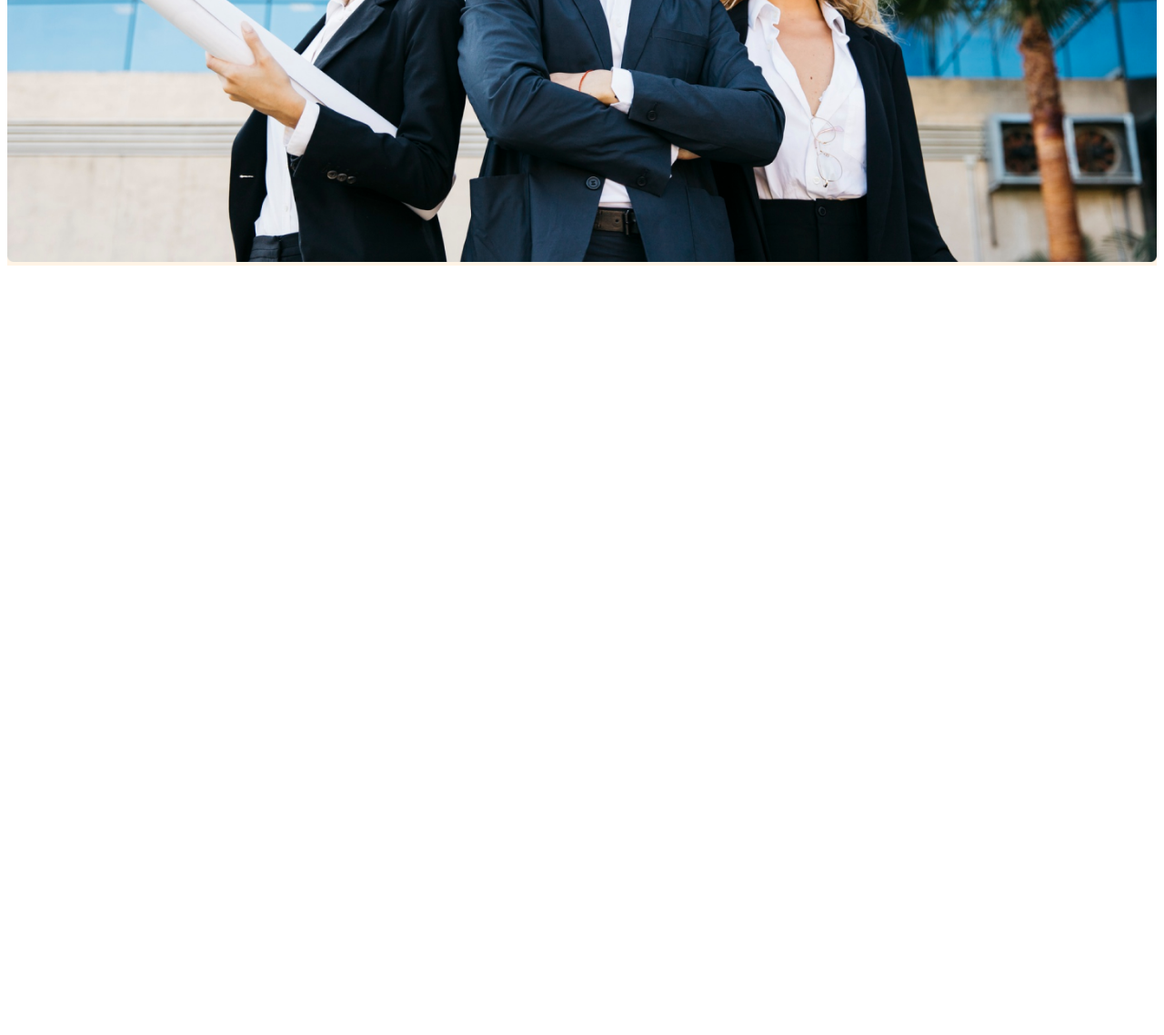
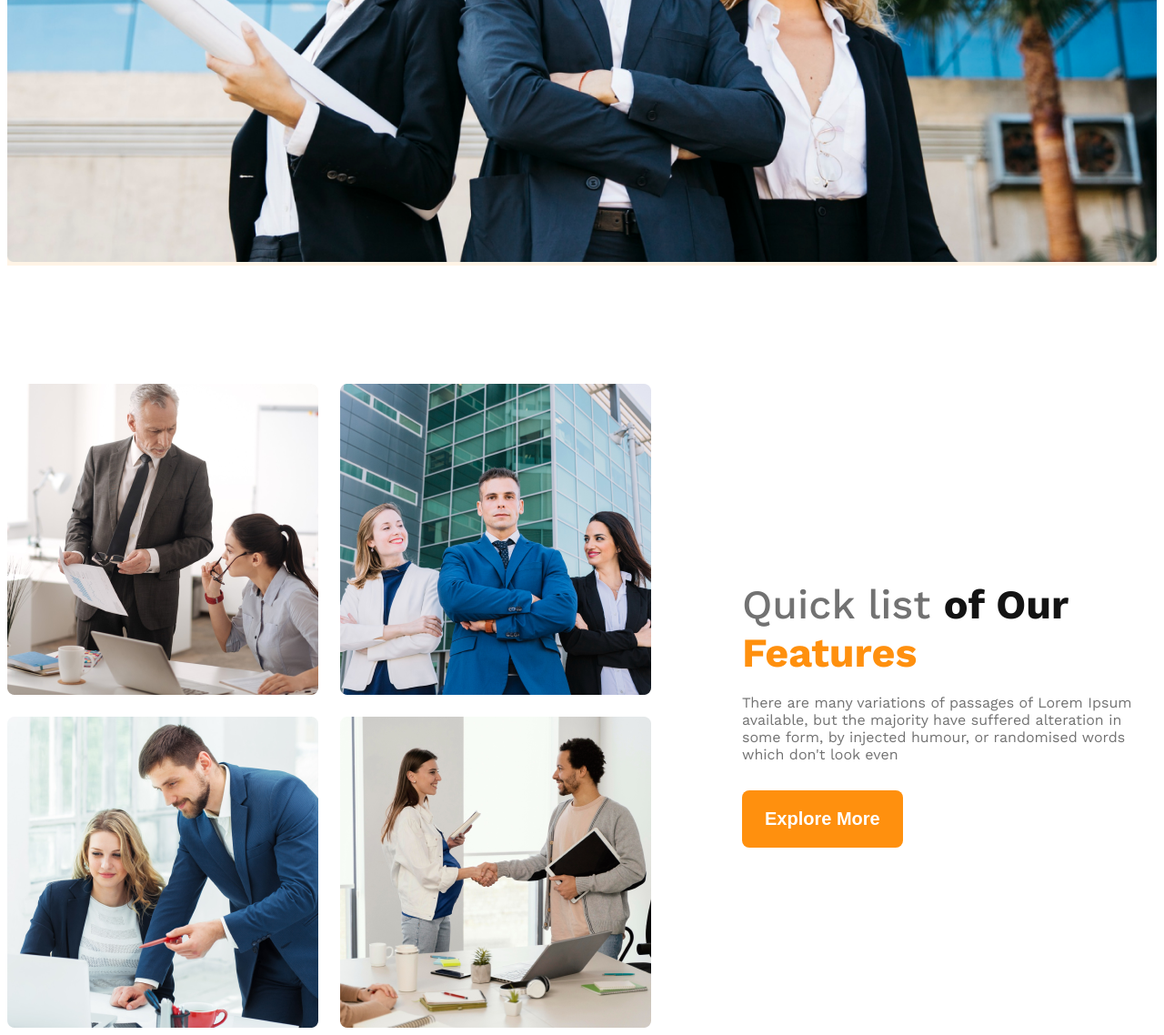
Before and after one commit to Mahedihasan101/Module-9, a plain HTML site: page images/index.html in a window 1280 px wide. Shown: the part 882-2020 px from the top of the page at 91% size. Before the commit the page ends 1182 px from the top, so only its background shows below. Drawn offline with nearby package versions, Linux system fonts and the light colour scheme.

Commit message:
added teams and features section.And respons small and madiam device

```diff
--- a/images/index.html
+++ b/images/index.html
@@ -18,20 +18,43 @@
           </li>
           <li class="nav-item"><a href="" class="nav-link dark-2">Login</a></li>
         </ul>
-         </nav>
-        <div class="banner">
-         <div class="banner-content">
-           <h1 class="banner-title dark-1">Brand New <br> Group of Architects</h1>
-          <p class="banner-description dark-3">There are many variations of passages of Lorem Ipsum available, but the majority have suffered alteration in some form, by injected humour, or randomised words which don't look even</p>
+      </nav>
+      <div class="banner">
+        <div class="banner-content">
+          <h1 class="banner-title dark-1">
+            Brand New <br />
+            Group of Architects
+          </h1>
+          <p class="banner-description dark-3">
+            There are many variations of passages of Lorem Ipsum available, but
+            the majority have suffered alteration in some form, by injected
+            humour, or randomised words which don't look even
+          </p>
           <button class="btn-primary">Explore More</button>
-         </div>
-          <img class="banner-img" src="banner.png" alt="">
         </div>
-
+        <img class="banner-img" src="banner.png" alt="" />
+      </div>
     </header>
     <main>
-      <section >
-
+      <section class="teams flex">
+        <div class="team-img-container">
+          <img src="team1.png" alt="" />
+          <img src="team2.png" alt="" />
+          <img src="team3.png" alt="" />
+          <img src="team4.png" alt="" />
+        </div>
+        <div class="our-features">
+          <h3 class="feature-title">
+            <span class="quick dark-3">Quick list </span>
+            <span class="our dark-1">of Our</span><span class="orange"> Features</span>
+          </h3>
+          <p class="feature-description dark-3">
+            There are many variations of passages of Lorem Ipsum available, but
+            the majority have suffered alteration in some form, by injected
+            humour, or randomised words which don't look even
+          </p>
+          <button class="btn-primary">Explore More</button>
+        </div>
       </section>
     </main>
     <footer></footer>
--- a/images/styles/blog.css
+++ b/images/styles/blog.css
@@ -85,10 +85,68 @@ main{
     max-width: 1440px;
     margin: 0 auto;
 }
+main{
+    margin-top: 130px;
+}
+/* team and features styles */
+.teams{
+    align-items: center;
+
+
+}
+.quick{
+    font-size: 2.80rem;
+    font-weight: 500;
+}
+.our{
+    font-size: 2.80rem ;
+    font-weight: bold;
+}
+.orange{
+    font-size: 2.80rem;
+    font-weight: bold;
+    color: #FF900E;
+}
+.team-img-container{
+    display: grid;
+    grid-template-columns: repeat(2, 1fr);
+    gap: 24px;
+}
+.our-features{
+    margin-left: 100px;
+    max-width: 537px;
+}
+.feature-description{
+    font-size: 1rem;
+    font-weight: 400;
+    margin-bottom: 30px;
+}
+
+
+
 
 @media screen and (max-width:576px){
-    .navbar , .nav-links{
+    .navbar ,
+     .nav-links,
+      .teams{
         flex-direction: column;
+    }
+    .team-img-container{
+        grid-template-columns: repeat(1, 1fr);
+    }
+    .our-features{
+        margin-left: 20px;
+    }
+
+
+}
+@media screen and (min-width:576) and (max-width:992px){
+    .teams{
+        flex-direction: column;
+    }
+    .our-features{
+        margin: 50px auto;
+        text-align: center;
     }
 
 }
```
